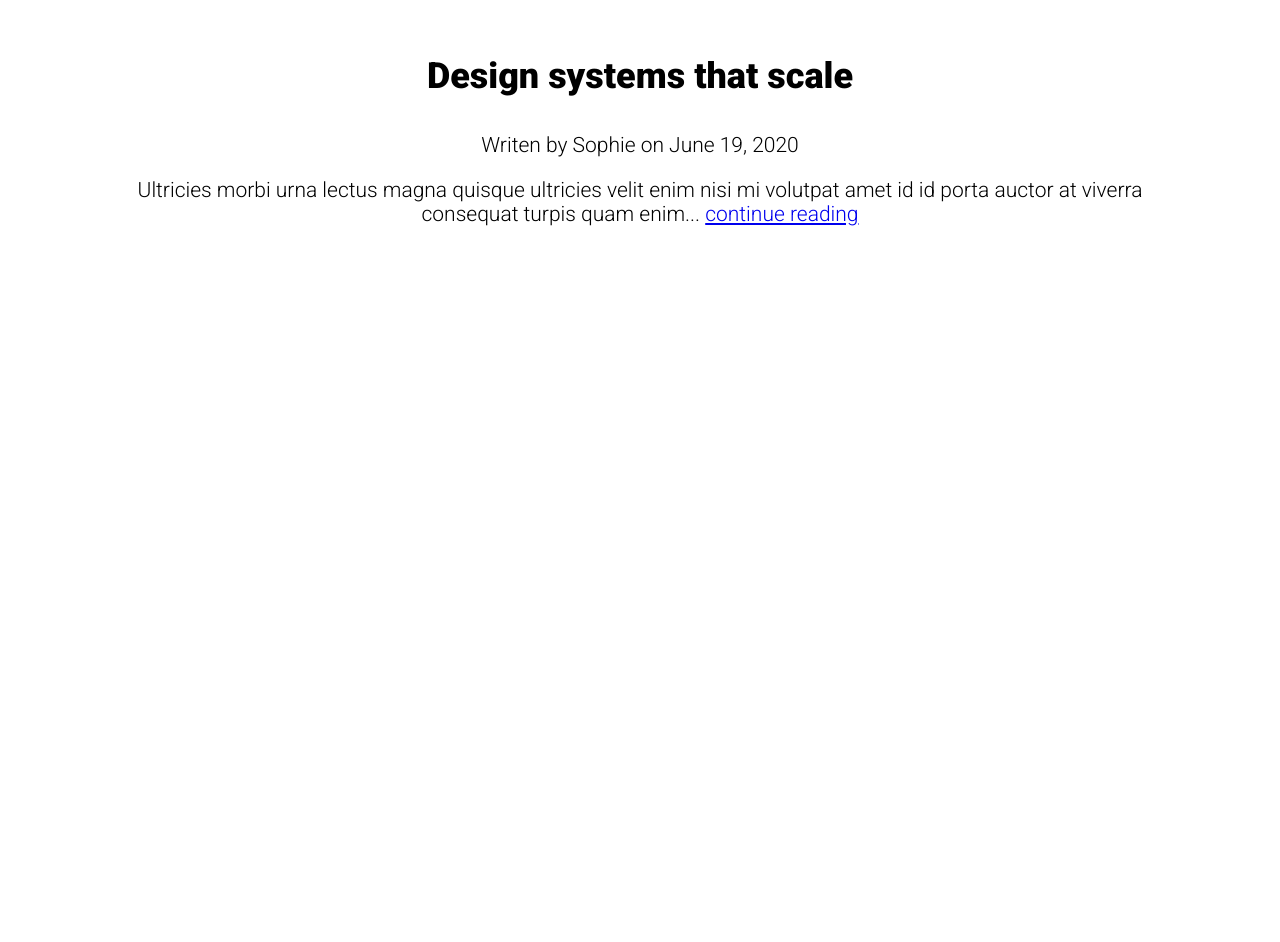
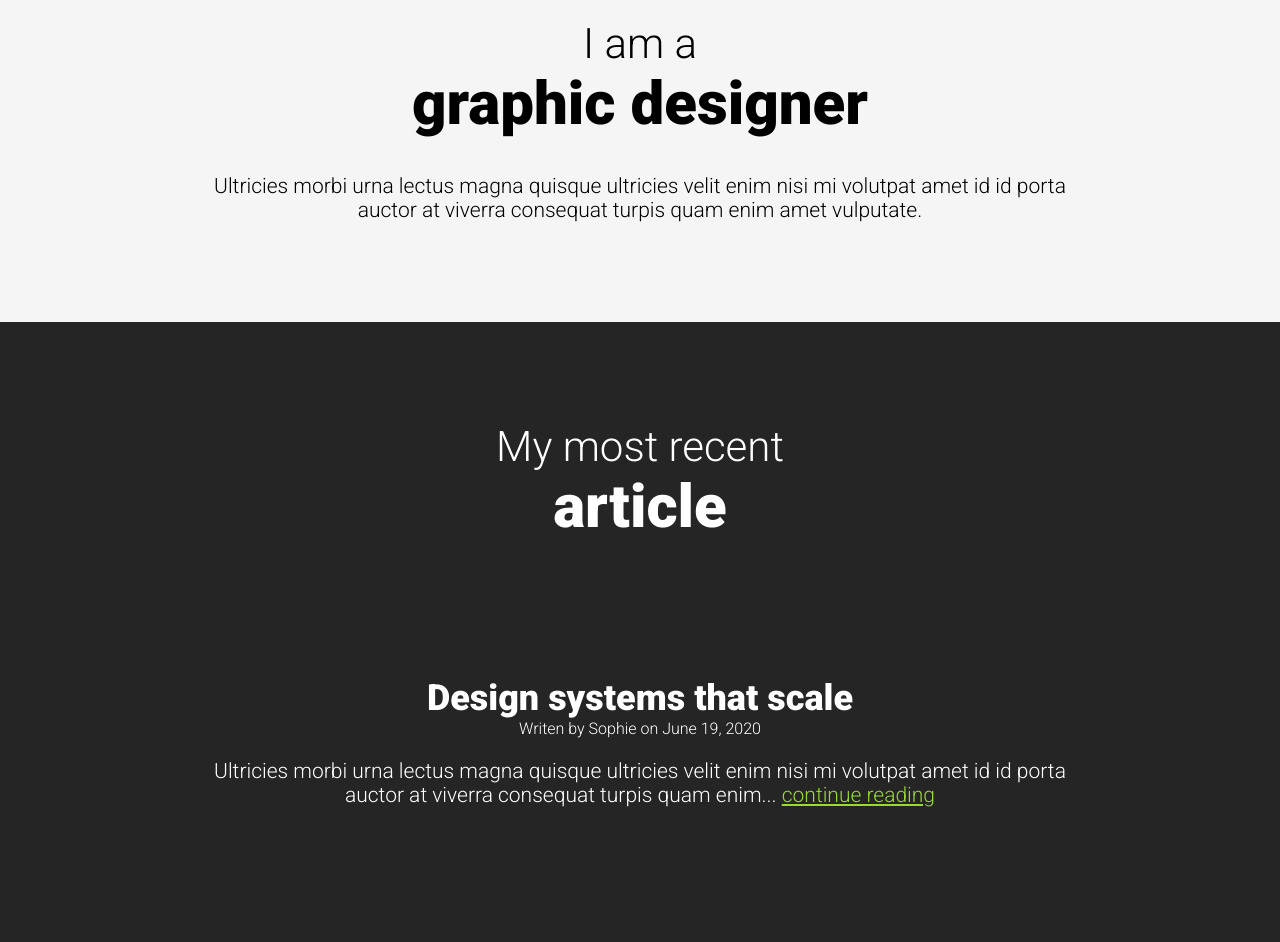
Before and after one commit to oldhats/CSS-Fundamentals, a website built with Vite: page index.html in a window 1280 px wide. Shown: the part 718-1660 px from the top of the page. Before the commit the page ends 973 px from the top, so only its background shows below. Built offline with nearby package versions, Linux system fonts and the light colour scheme.

```diff
--- a/index.css
+++ b/index.css
@@ -1,16 +1,18 @@
 /* layout */
-.body {
+body {
   margin: 0px;
+  padding: 0;
+  width: 100%;
+  height: 100%;
 }
 
 .body-container {
   font-family: "Roboto", sans-serif;
   display: flex;
   justify-content: center;
-  align-items: center;
+  align-items: stretch;
   flex-direction: column;
   text-align: center;
-  margin: auto 120px;
 }
 
 .div-box {
@@ -29,16 +31,24 @@ img {
 h1 {
   font-size: 60px;
   font-weight: 300;
+  margin-top: 0;
 }
 
 h2 {
   font-size: 42px;
   font-weight: 300;
+  margin-top: 0;
 }
 
 h3 {
   font-weight: 300;
   font-size: 36px;
+  margin-top: 0;
+  margin-bottom: 0;
+}
+
+p {
+  margin-bottom: 0;
 }
 
 .heavy-weight {
@@ -50,6 +60,35 @@ body {
   font-weight: 300;
 }
 
-.small {
+#small {
   font-size: 16px;
+  margin-top: 0;
 }
+
+.bold {
+  /* font-size: 80px; */
+  font-weight: bold;
+}
+
+.size {
+  font-size: 60px;
+}
+a {
+  color: #99d930;
+}
+
+a:hover {
+  color: #131313;
+}
+
+.intro-container,
+.article-container {
+  background-color: #252525;
+  color: #fff;
+  padding: 100px 100px;
+}
+
+.about-container {
+  background-color: whitesmoke;
+  padding: 100px 200px;
+}
--- a/index.html
+++ b/index.html
@@ -10,30 +10,36 @@
   </head>
   <body>
     <div class="body-container">
-      <h1>Hello, my name is Sophie</h1>
+      <div class="intro-container">
+        <h1>Hello, my name is <br /><span class="bold">Sophie</span></h1>
         <img src="\img\sophie.png" />
+      </div>
 
-      <h2>I am a graphic designer</h2>
+      <div class="about-container">
+        <h2>I am a <br /><span class="size bold">graphic designer</span></h2>
         <p>
           Ultricies morbi urna lectus magna quisque ultricies velit enim nisi mi
           volutpat amet id id porta auctor at viverra consequat turpis quam enim
           amet vulputate.
         </p>
+      </div>
 
       <div class="div-box"></div>
 
-      <h2>My most recent article</h2>
-      <div>
+      <div class="article-container">
+        <h2>My most recent <br /><span class="size bold">article</span></h2>
+        <div class="article-container">
           <article>
             <h3 class="heavy-weight">Design systems that scale</h3>
             <p id="small">Writen by Sophie on June 19, 2020</p>
             <p>
-            Ultricies morbi urna lectus magna quisque ultricies velit enim nisi
-            mi volutpat amet id id porta auctor at viverra consequat turpis quam
-            enim... <a href="#">continue reading</a>
+              Ultricies morbi urna lectus magna quisque ultricies velit enim
+              nisi mi volutpat amet id id porta auctor at viverra consequat
+              turpis quam enim... <a href="#">continue reading</a>
             </p>
           </article>
         </div>
       </div>
+    </div>
   </body>
 </html>
--- /dev/null
+++ b/reset.css
@@ -0,0 +1,129 @@
+/* http://meyerweb.com/eric/tools/css/reset/
+   v2.0 | 20110126
+   License: none (public domain)
+*/
+
+html,
+body,
+div,
+span,
+applet,
+object,
+iframe,
+h1,
+h2,
+h3,
+h4,
+h5,
+h6,
+p,
+blockquote,
+pre,
+a,
+abbr,
+acronym,
+address,
+big,
+cite,
+code,
+del,
+dfn,
+em,
+img,
+ins,
+kbd,
+q,
+s,
+samp,
+small,
+strike,
+strong,
+sub,
+sup,
+tt,
+var,
+b,
+u,
+i,
+center,
+dl,
+dt,
+dd,
+ol,
+ul,
+li,
+fieldset,
+form,
+label,
+legend,
+table,
+caption,
+tbody,
+tfoot,
+thead,
+tr,
+th,
+td,
+article,
+aside,
+canvas,
+details,
+embed,
+figure,
+figcaption,
+footer,
+header,
+hgroup,
+menu,
+nav,
+output,
+ruby,
+section,
+summary,
+time,
+mark,
+audio,
+video {
+  margin: 0;
+  padding: 0;
+  border: 0;
+  font-size: 100%;
+  font: inherit;
+  vertical-align: baseline;
+}
+/* HTML5 display-role reset for older browsers */
+article,
+aside,
+details,
+figcaption,
+figure,
+footer,
+header,
+hgroup,
+menu,
+nav,
+section {
+  display: block;
+}
+body {
+  line-height: 1;
+}
+ol,
+ul {
+  list-style: none;
+}
+blockquote,
+q {
+  quotes: none;
+}
+blockquote:before,
+blockquote:after,
+q:before,
+q:after {
+  content: "";
+  content: none;
+}
+table {
+  border-collapse: collapse;
+  border-spacing: 0;
+}
```
Lines whose indentation alone changed are shown as unchanged.
